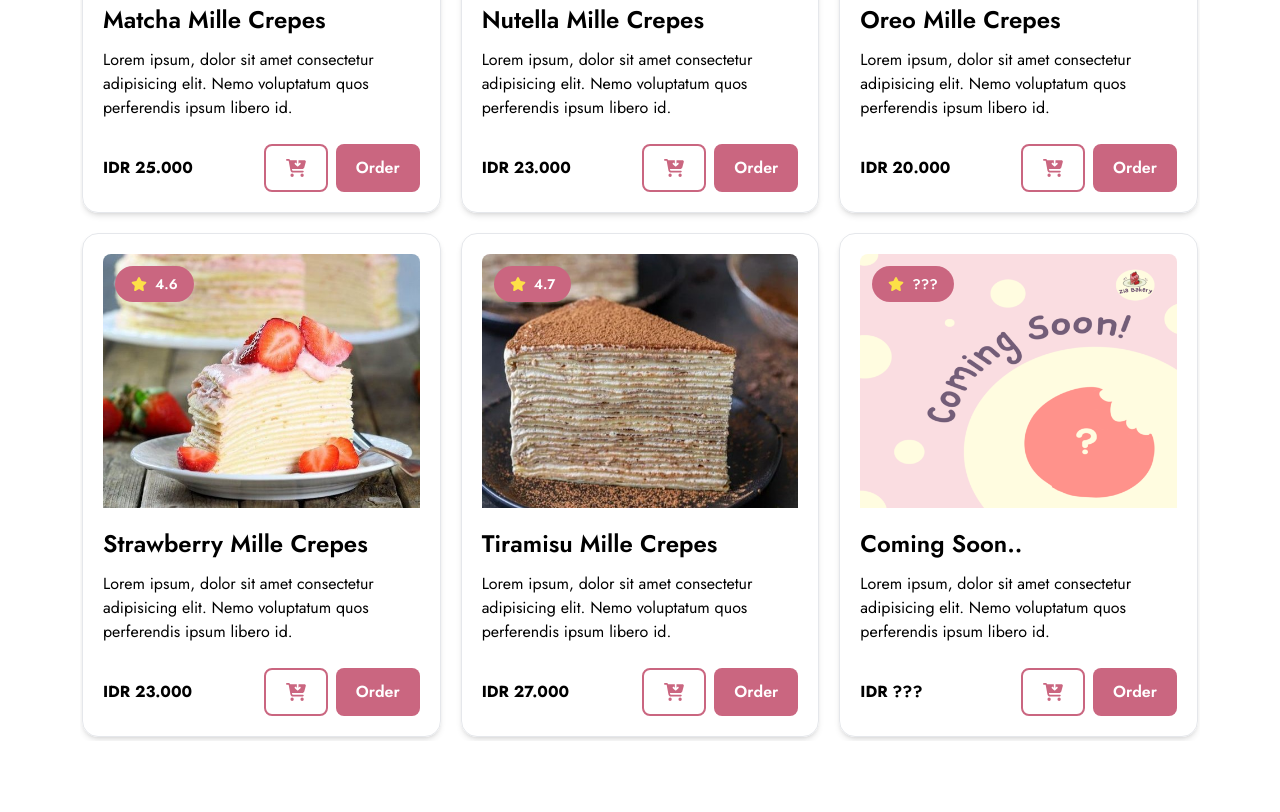
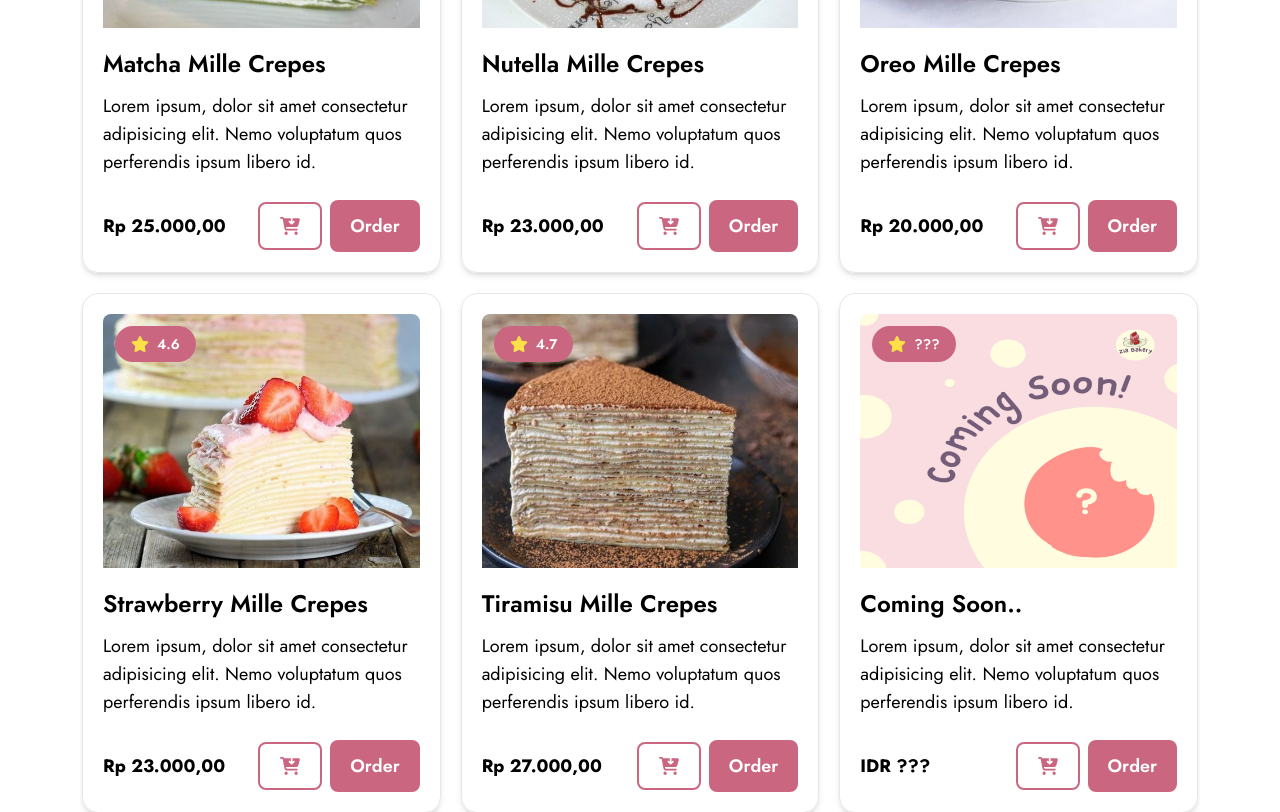
Before and after one commit to HeruAzyy/zia-bakery, a React (Vite) app: page / in a window 1280 px wide. Shown: the part 2140-2952 px from the top of the page. Built offline with nearby package versions, Linux system fonts and the light colour scheme.

Commit message:
Style: currency formatting

```diff
--- a/src/Components/Layouts/MenuSection.jsx
+++ b/src/Components/Layouts/MenuSection.jsx
@@ -10,7 +10,7 @@ let menus = [
 		stars: 4.4,
 		description: `Lorem ipsum, dolor sit amet consectetur adipisicing elit. Nemo
     voluptatum quos perferendis ipsum libero id.`,
-		price: 'IDR 25.000'
+		price: 25000
 	},
 	{
 		id: 2,
@@ -19,7 +19,7 @@ let menus = [
 		stars: 4.5,
 		description: `Lorem ipsum, dolor sit amet consectetur adipisicing elit. Nemo
     voluptatum quos perferendis ipsum libero id.`,
-		price: 'IDR 23.000'
+		price: 23000
 	},
 	{
 		id: 3,
@@ -28,7 +28,7 @@ let menus = [
 		stars: 4.4,
 		description: `Lorem ipsum, dolor sit amet consectetur adipisicing elit. Nemo
     voluptatum quos perferendis ipsum libero id.`,
-		price: 'IDR 20.000'
+		price: 20000
 	},
 	{
 		id: 4,
@@ -37,7 +37,7 @@ let menus = [
 		stars: 4.6,
 		description: `Lorem ipsum, dolor sit amet consectetur adipisicing elit. Nemo
     voluptatum quos perferendis ipsum libero id.`,
-		price: 'IDR 23.000'
+		price: 23000
 	},
 	{
 		id: 5,
@@ -46,7 +46,7 @@ let menus = [
 		stars: 4.7,
 		description: `Lorem ipsum, dolor sit amet consectetur adipisicing elit. Nemo
     voluptatum quos perferendis ipsum libero id.`,
-		price: 'IDR 27.000'
+		price: 27000
 	},
 	{
 		id: 6,
@@ -79,7 +79,12 @@ export let MenuSection = () => {
 						<CardMenu.Body name={menu.name}>
 							{menu.description}
 						</CardMenu.Body>
-						<CardMenu.Footer price={menu.price} />
+						<CardMenu.Footer
+							price={menu.price.toLocaleString('id-ID', {
+								style: 'currency',
+								currency: 'IDR'
+							})}
+						/>
 					</CardMenu>
 				))}
 			</div>
--- a/src/index.css
+++ b/src/index.css
@@ -4,7 +4,7 @@
 
 @layer base {
 	body {
-		@apply font-jost text-base;
+		@apply font-jost text-base lg:text-lg;
 	}
 
 	h1 {
```
